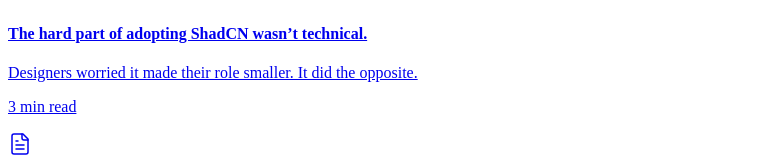
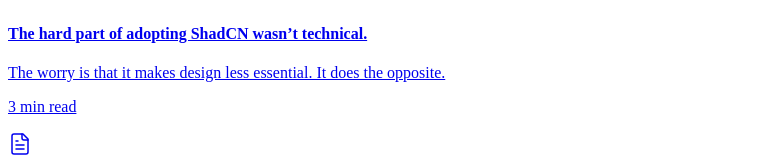
Before and after one commit to jadeparrish/portfolio, a Next.js app: page / in a window 1280 px wide. Shown: the part 4193-4350 px from the top of the page, without its empty margins (0-771 px from the left). Built offline with nearby package versions, Linux system fonts and the light colour scheme.

Commit message:
Update description in thoughts array

```diff
--- a/app/page.js
+++ b/app/page.js
@@ -40,7 +40,7 @@ const thoughts = [
   {
     icon: Layers,
     title: 'The hard part of adopting ShadCN wasn\u2019t technical.',
-    description: 'Designers worried it made their role smaller. It did the opposite.',
+    description: 'The worry is that it makes design less essential. It does the opposite.',
     readTime: '3 min read',
     href: '/thinking/shadcn',
   },
```
